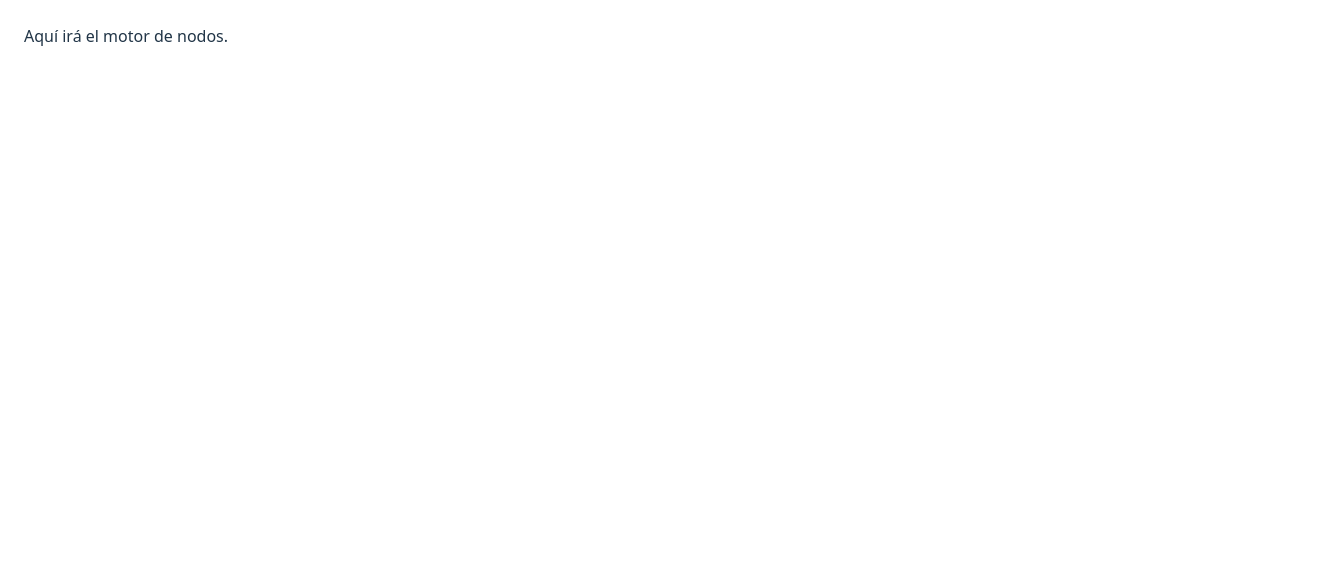
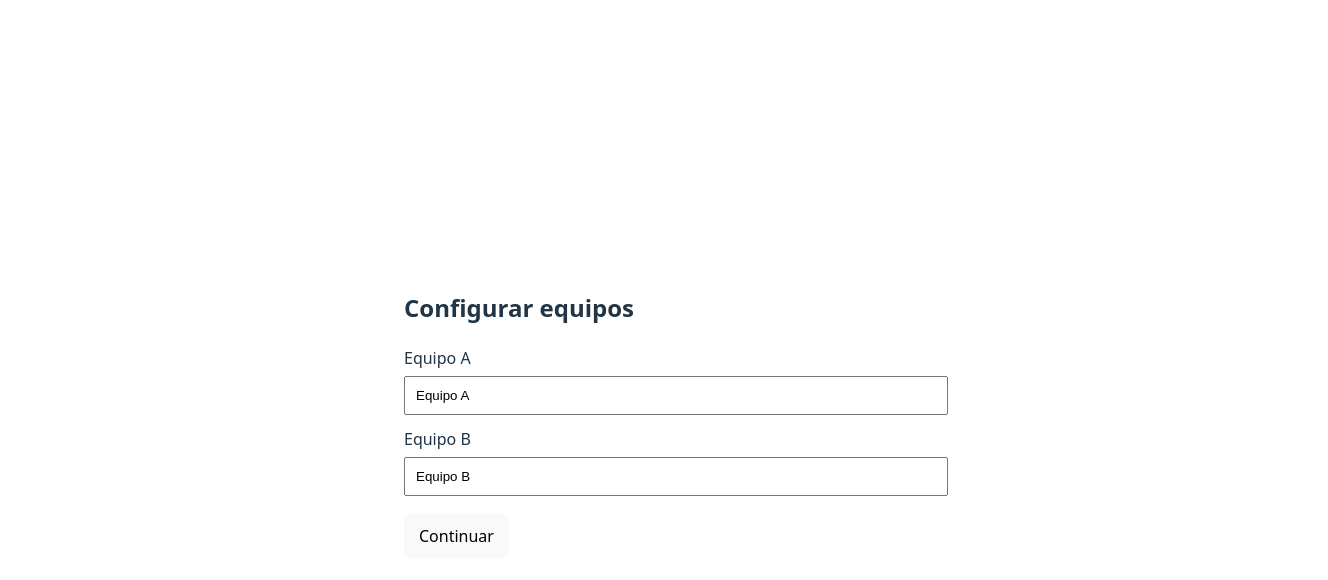
Before and after one commit to rosadl/cosmos, a React (Vite) app: page / in a window 1280 px wide. Both pictures are taken after a click on the button "UNETE A LA MISION". Shown: the top 580 px of the page, 1328 px wide, since content can reach past the window. Built offline with nearby package versions, Linux system fonts and the light colour scheme.

Commit message:
TeamSetUpScreen and GameScreen

```diff
--- a/src/App.tsx
+++ b/src/App.tsx
@@ -1,11 +1,16 @@
 import { useState } from "react";
 import TitleScreen from "./components/TitleScreen";
-import "./styles/cover.css";
+import TeamSetupScreen from "./components/TeamSetupScreen";
+import GameScreen from "./components/GameScreen";
+
+type Mode = "title" | "setup" | "game";
 
 export default function App() {
-  const [mode, setMode] = useState<"title" | "game">("title");
+  const [mode, setMode] = useState<Mode>("title");
 
-  if (mode === "title") return <TitleScreen onStart={() => setMode("game")} />;
+  if (mode === "title") return <TitleScreen onStart={() => setMode("setup")} />;
 
-  return <div style={{ padding: 24 }}>Aquí irá el motor de nodos.</div>;
+  if (mode === "setup") return <TeamSetupScreen onDone={() => setMode("game")} />;
+
+  return <GameScreen onBackToTitle={() => setMode("title")} />;
 }
--- /dev/null
+++ b/src/components/GameScreen.tsx
@@ -0,0 +1,23 @@
+import { loadTeamNames } from "../storage";
+
+type Props = {
+  onBackToTitle: () => void;
+};
+
+export default function GameScreen({ onBackToTitle }: Props) {
+  const teamNames = loadTeamNames(); // lectura directa
+
+  return (
+    <main style={{ padding: 24 }}>
+      <div style={{ marginBottom: 12 }}>
+        Equipo A: <b>{teamNames.A}</b> · Equipo B: <b>{teamNames.B}</b>
+      </div>
+
+      <button onClick={onBackToTitle} style={{ marginBottom: 16 }}>
+        Volver a portada
+      </button>
+
+      Aquí irá el motor de nodos.
+    </main>
+  );
+}
--- /dev/null
+++ b/src/components/TeamSetupScreen.tsx
@@ -0,0 +1,66 @@
+import { useEffect, useState } from "react";
+import { loadTeamNames, saveTeamNames } from "../storage";
+
+type Props = {
+  onDone: () => void; // solo cambia de pantalla
+};
+
+export default function TeamSetupScreen({ onDone }: Props) {
+  const [a, setA] = useState("");
+  const [b, setB] = useState("");
+
+  useEffect(() => {
+    const stored = loadTeamNames();
+    setA(stored.A);
+    setB(stored.B);
+  }, []);
+
+  const canContinue = a.trim().length > 0 && b.trim().length > 0;
+
+  const handleContinue = () => {
+    saveTeamNames({ A: a.trim(), B: b.trim() }); // sobrescribe siempre
+    onDone();
+  };
+
+  return (
+    <main
+      style={{
+        height: "100vh",
+        width: "100vw",
+        display: "grid",
+        placeItems: "center",
+        padding: 24
+      }}
+    >
+      <div style={{ width: "100%", maxWidth: 520 }}>
+        <h2 style={{ marginTop: 0 }}>Configurar equipos</h2>
+
+        <label style={{ display: "block", marginBottom: 12 }}>
+          Equipo A
+          <input
+            value={a}
+            onChange={(e) => setA(e.target.value)}
+            style={{ width: "100%", padding: 10, marginTop: 6 }}
+          />
+        </label>
+
+        <label style={{ display: "block", marginBottom: 18 }}>
+          Equipo B
+          <input
+            value={b}
+            onChange={(e) => setB(e.target.value)}
+            style={{ width: "100%", padding: 10, marginTop: 6 }}
+          />
+        </label>
+
+        <button
+          onClick={handleContinue}
+          disabled={!canContinue}
+          style={{ padding: "10px 14px", cursor: canContinue ? "pointer" : "not-allowed" }}
+        >
+          Continuar
+        </button>
+      </div>
+    </main>
+  );
+}
--- a/src/components/TitleScreen.tsx
+++ b/src/components/TitleScreen.tsx
@@ -1,4 +1,5 @@
 import coverImg from "../assets/cover.png";
+import "../styles/cover.css";
 type Props = {
   onStart: () => void;
 };
--- /dev/null
+++ b/src/storage.ts
@@ -0,0 +1,21 @@
+export type TeamNames = { A: string; B: string };
+
+const KEY = "cosmos.teamNames";
+
+export function loadTeamNames(): TeamNames {
+  try {
+    const raw = localStorage.getItem(KEY);
+    if (!raw) return { A: "Equipo A", B: "Equipo B" };
+    const parsed = JSON.parse(raw) as Partial<TeamNames>;
+    return {
+      A: typeof parsed.A === "string" && parsed.A.trim() ? parsed.A : "Equipo A",
+      B: typeof parsed.B === "string" && parsed.B.trim() ? parsed.B : "Equipo B"
+    };
+  } catch {
+    return { A: "Equipo A", B: "Equipo B" };
+  }
+}
+
+export function saveTeamNames(names: TeamNames): void {
+  localStorage.setItem(KEY, JSON.stringify(names));
+}
```
